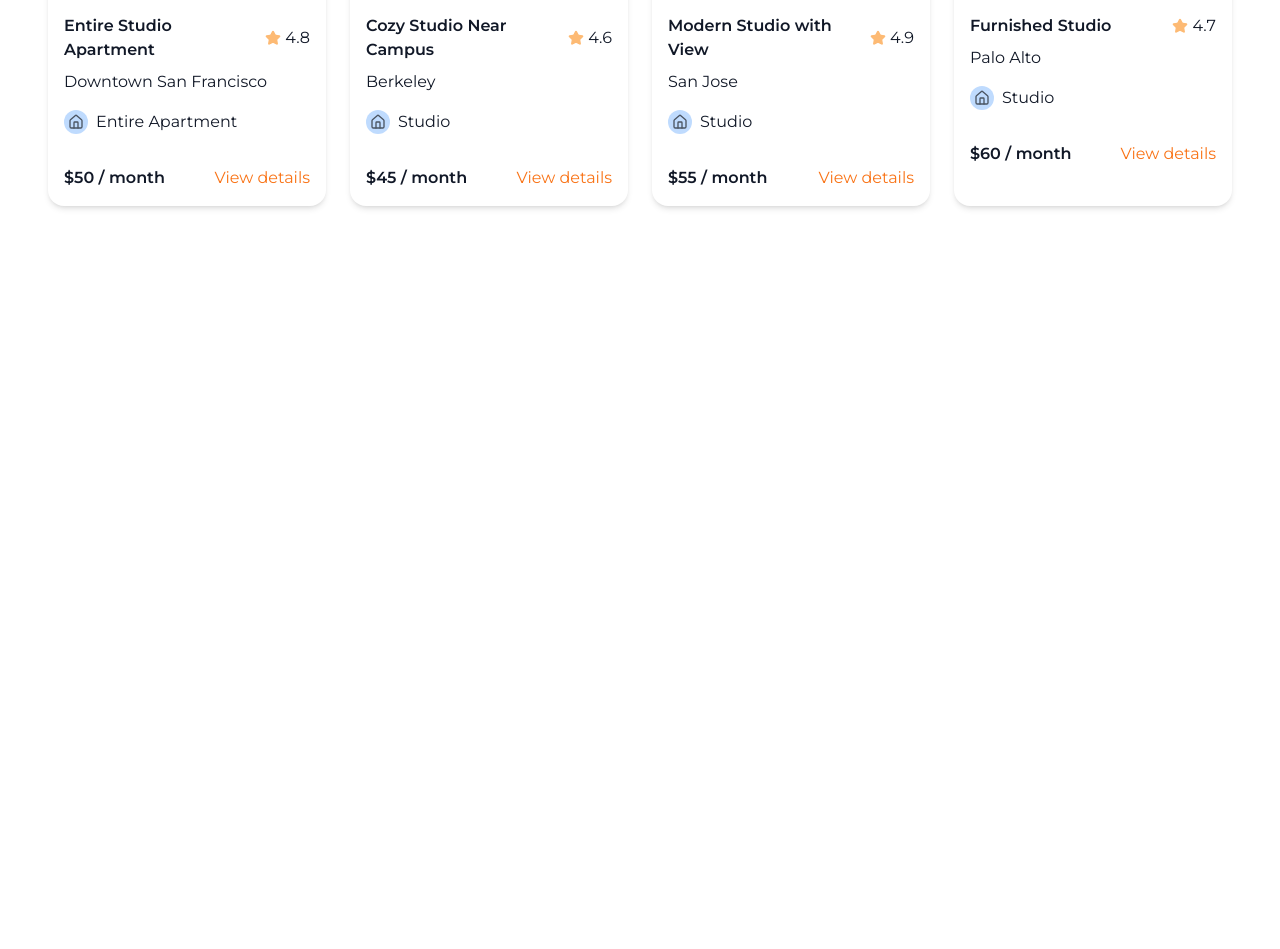
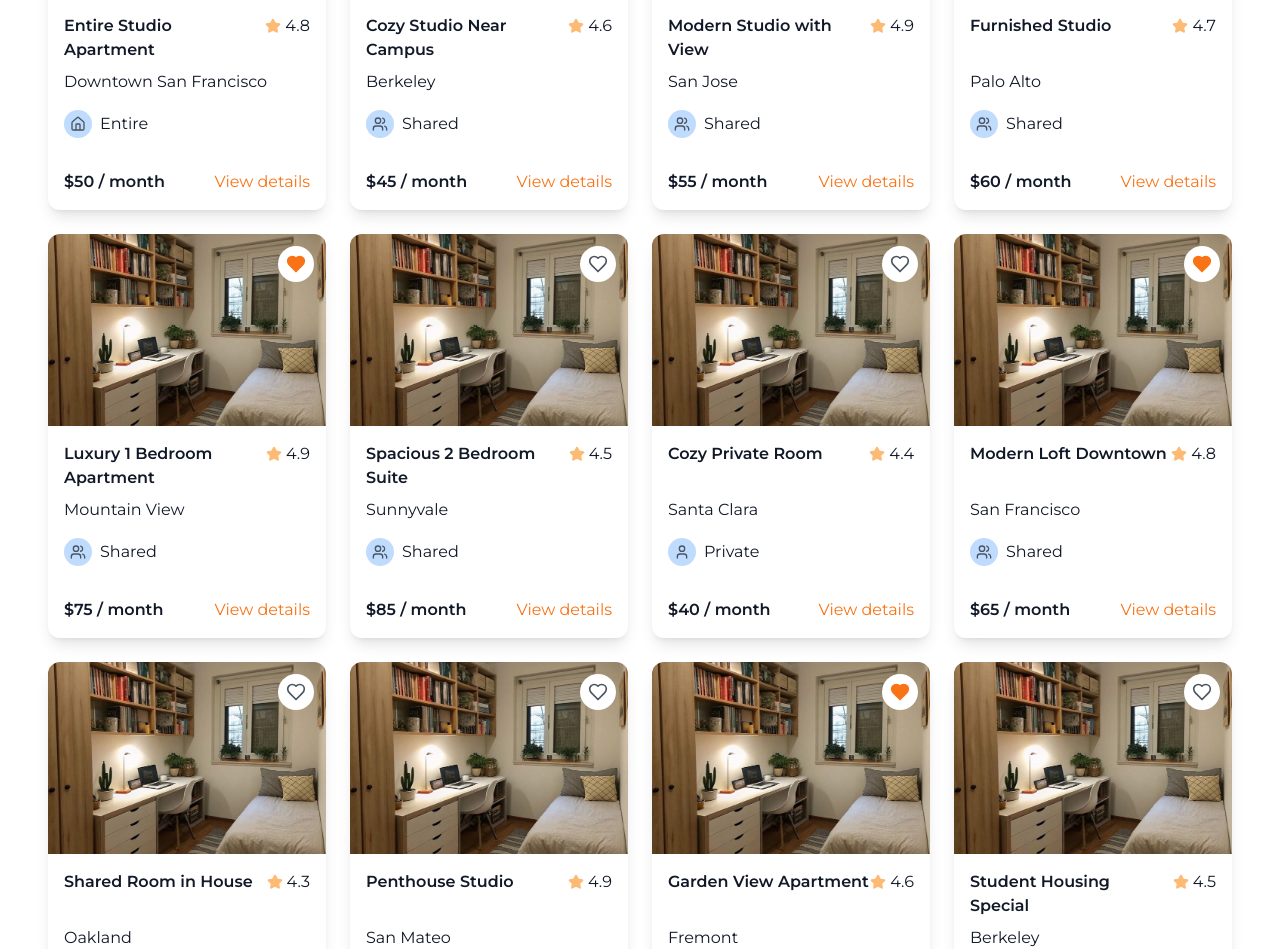
Before and after one commit to linhle15-ll/subleazy, a Next.js app in the folder client/: page / in a window 1280 px wide. Shown: the part 990-1939 px from the top of the page. Before the commit the page ends 1216 px from the top, so only its background shows below. Built offline with nearby package versions, Linux system fonts and the light colour scheme.

Commit message:
Solved almost Linh's comments on the previous branch's PR

```diff
--- a/client/src/app/(routes)/page.tsx
+++ b/client/src/app/(routes)/page.tsx
@@ -7,6 +7,7 @@ import { SearchBar } from '@/components/ui/search-bar/search-bar';
 // import SearchFilterBar from '@/components/ui/searchFilterbar/searchFilterBarLg';
 import LeasePostingGrid from '@/components/ui/cards/LeasePostingGrid';
 import postingDemo from '@/public/postingDemo.jpg';
+import { PlaceType } from '@/lib/utils/icons';
 
 // Sample data - replace with actual data from your API
 const samplePosts = [
@@ -14,7 +15,7 @@ const samplePosts = [
     id: '1',
     title: 'Entire Studio Apartment',
     location: 'Downtown San Francisco',
-    roomType: 'Entire Apartment',
+    roomType: PlaceType.ENTIRE,
     price: '$50',
     rating: 4.8,
     imageUrl: postingDemo,
@@ -24,7 +25,7 @@ const samplePosts = [
     id: '2',
     title: 'Cozy Studio Near Campus',
     location: 'Berkeley',
-    roomType: 'Studio',
+    roomType: PlaceType.SHARED,
     price: '$45',
     rating: 4.6,
     imageUrl: postingDemo,
@@ -34,7 +35,7 @@ const samplePosts = [
     id: '3',
     title: 'Modern Studio with View',
     location: 'San Jose',
-    roomType: 'Studio',
+    roomType: PlaceType.SHARED,
     price: '$55',
     rating: 4.9,
     imageUrl: postingDemo,
@@ -44,9 +45,89 @@ const samplePosts = [
     id: '4',
     title: 'Furnished Studio',
     location: 'Palo Alto',
-    roomType: 'Studio',
+    roomType: PlaceType.SHARED,
     price: '$60',
     rating: 4.7,
+    imageUrl: postingDemo,
+    isFavorite: false,
+  },
+  {
+    id: '5',
+    title: 'Luxury 1 Bedroom Apartment',
+    location: 'Mountain View',
+    roomType: PlaceType.SHARED,
+    price: '$75',
+    rating: 4.9,
+    imageUrl: postingDemo,
+    isFavorite: true,
+  },
+  {
+    id: '6',
+    title: 'Spacious 2 Bedroom Suite',
+    location: 'Sunnyvale',
+    roomType: PlaceType.SHARED,
+    price: '$85',
+    rating: 4.5,
+    imageUrl: postingDemo,
+    isFavorite: false,
+  },
+  {
+    id: '7',
+    title: 'Cozy Private Room',
+    location: 'Santa Clara',
+    roomType: PlaceType.PRIVATE,
+    price: '$40',
+    rating: 4.4,
+    imageUrl: postingDemo,
+    isFavorite: false,
+  },
+  {
+    id: '8',
+    title: 'Modern Loft Downtown',
+    location: 'San Francisco',
+    roomType: PlaceType.SHARED,
+    price: '$65',
+    rating: 4.8,
+    imageUrl: postingDemo,
+    isFavorite: true,
+  },
+  {
+    id: '9',
+    title: 'Shared Room in House',
+    location: 'Oakland',
+    roomType: PlaceType.SHARED,
+    price: '$35',
+    rating: 4.3,
+    imageUrl: postingDemo,
+    isFavorite: false,
+  },
+  {
+    id: '10',
+    title: 'Penthouse Studio',
+    location: 'San Mateo',
+    roomType: PlaceType.SHARED,
+    price: '$70',
+    rating: 4.9,
+    imageUrl: postingDemo,
+    isFavorite: false,
+  },
+  {
+    id: '11',
+    title: 'Garden View Apartment',
+    location: 'Fremont',
+    roomType: PlaceType.SHARED,
+    price: '$55',
+    rating: 4.6,
+    imageUrl: postingDemo,
+    isFavorite: true,
+  },
+  {
+    id: '12',
+    title: 'Student Housing Special',
+    location: 'Berkeley',
+    roomType: PlaceType.PRIVATE,
+    price: '$45',
+    rating: 4.5,
     imageUrl: postingDemo,
     isFavorite: false,
   },
--- a/client/src/components/ui/cards/LeasePostingCard.tsx
+++ b/client/src/components/ui/cards/LeasePostingCard.tsx
@@ -1,12 +1,13 @@
 'use client';
 
 import Image from 'next/image';
-import { Heart, Star, House } from 'lucide-react';
+import { Heart, Star } from 'lucide-react';
+import { PlaceType, getPlaceTypeIcon } from '@/lib/utils/icons';
 
 interface LeasePostingCardProps {
   title: string;
   location: string;
-  roomType: string;
+  roomType: PlaceType;
   price: string;
   rating: number;
   imageUrl: string;
@@ -26,19 +27,21 @@ export default function LeasePostingCard({
   onToggleFavorite,
   isFavorite = false,
 }: LeasePostingCardProps) {
+  const PlaceTypeIcon = getPlaceTypeIcon(roomType);
+
   return (
-    <div className="bg-white rounded-2xl shadow-md overflow-hidden">
+    <div className="bg-white rounded-xl shadow-lg overflow-hidden hover:shadow-2xl transition-shadow duration-700">
       <div className="relative">
         <Image
           src={imageUrl}
           alt={title}
-          width={400}
-          height={300}
+          width={278}
+          height={227}
           className="w-full h-48 object-cover"
         />
         <button
           onClick={onToggleFavorite}
-          className="absolute top-3 right-3 p-2 rounded-full bg-white/80 hover:bg-white transition-colors"
+          className="absolute top-3 right-3 bg-white hover:opacity-100 rounded-full p-2 hover:bg-white transition-colors"
           title={isFavorite ? 'Remove from favorites' : 'Add to favorites'}
           aria-label={isFavorite ? 'Remove from favorites' : 'Add to favorites'}
         >
@@ -51,9 +54,11 @@ export default function LeasePostingCard({
       </div>
 
       <div className="p-4">
-        <div className="flex items-center justify-between mb-2">
-          <h3 className="text-base font-medium">{title}</h3>
-          <div className="flex items-center gap-1">
+        <div className="flex items-start justify-between mb-2">
+          <h3 className="text-base font-medium line-clamp-2 min-h-[3rem]">
+            {title}
+          </h3>
+          <div className="flex  items-center gap-1">
             <span>
               <Star className="w-4 h-4 fill-orange-300 stroke-orange-300" />
             </span>
@@ -64,8 +69,8 @@ export default function LeasePostingCard({
           <span className="text-base">{location}</span>
         </div>
         <div className="flex items-center gap-2 mb-4">
-          <div className="w-6 h-6 rounded-full bg-blue-200 flex items-center justify-center">
-            <House className="w-4 h-4 stroke-gray-600" />
+          <div className="w-7 h-7 rounded-full bg-blue-200 flex items-center justify-center">
+            <PlaceTypeIcon className="w-4 h-4 stroke-gray-600" />
           </div>
           <span className="text-base">{roomType}</span>
         </div>
--- /dev/null
+++ b/client/src/lib/utils/icons.tsx
@@ -0,0 +1,20 @@
+import { Home, User, Users } from 'lucide-react';
+
+export enum PlaceType {
+  ENTIRE = 'Entire',
+  PRIVATE = 'Private',
+  SHARED = 'Shared',
+}
+
+export const getPlaceTypeIcon = (type: PlaceType) => {
+  switch (type) {
+    case PlaceType.ENTIRE:
+      return Home;
+    case PlaceType.PRIVATE:
+      return User;
+    case PlaceType.SHARED:
+      return Users;
+    default:
+      return Home; // Default to Home icon
+  }
+};
```
